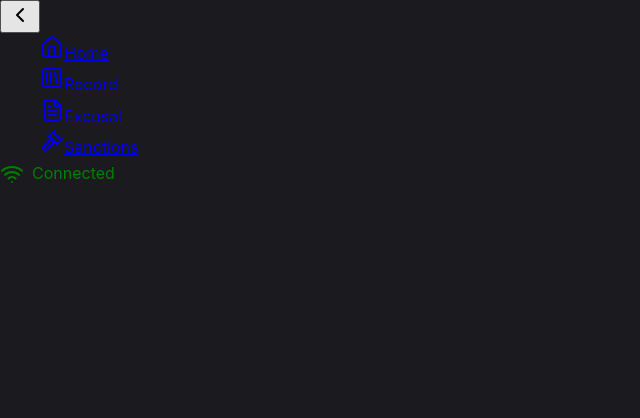
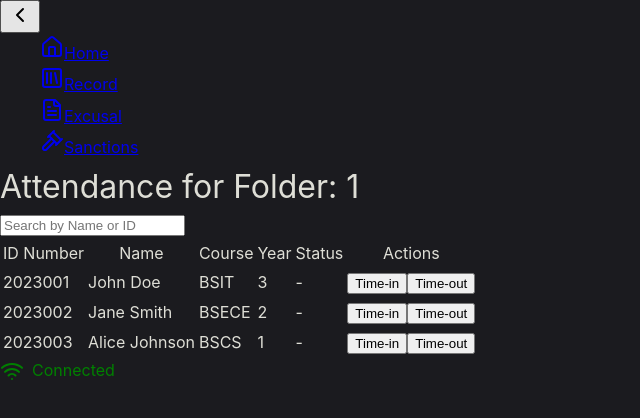
Before and after one commit to HalfMatt/attendance-and-sanction, a React (Vite) app in the folder src/renderer/: page /attendance/1 in a window 1280 px wide. Shown: the top 418 px of the page, without its empty margins (0-640 px from the left). Built offline with nearby package versions, Linux system fonts and the light colour scheme.

Commit message:
Attendance Draft

```diff
--- a/src/renderer/src/App.tsx
+++ b/src/renderer/src/App.tsx
@@ -1,15 +1,15 @@
-import React from 'react';
-import { BrowserRouter as Router, Routes, Route } from 'react-router-dom'; // Corrected 'react-router' to 'react-router-dom'
+import { BrowserRouter as Router, Routes, Route } from 'react-router-dom';
 import Sidebar from './components/components_Sidebar';
 import Home from './pages/Home';
 import Records from './pages/Records';
 import Sanctions from './pages/Sanctions';
+import Attendance from './pages/Attendance'; // Import Attendance component
 import CheckConnection from './components/check_Connection';
-import { FolderProvider } from '././context/FolderContext';
+import { FolderProvider } from './context/FolderContext';
 
 const App: React.FC = () => {
   return (
-    <FolderProvider>  {/* Wrap your app with FolderProvider */}
+    <FolderProvider>
       <Router>
         <div className="flex h-screen bg-slate-900 relative">
           <Sidebar />
@@ -18,6 +18,7 @@ const App: React.FC = () => {
               <Route path="/" element={<Home />} />
               <Route path="/records" element={<Records />} />
               <Route path="/sanctions" element={<Sanctions />} />
+              <Route path="/attendance/:folderName" element={<Attendance />} />
             </Routes>
           </div>
           <div className="absolute top-4 right-4">
--- /dev/null
+++ b/src/renderer/src/pages/Attendance.tsx
@@ -0,0 +1,104 @@
+import { useState } from "react";
+import { useParams } from "react-router-dom";
+
+interface AttendanceRecord {
+  idNumber: string;
+  name: string;
+  course: string;
+  year: string;
+  status: string; // Tracks "Time-in" or "Time-out"
+}
+
+const initialRecords: AttendanceRecord[] = [
+  { idNumber: "2023001", name: "John Doe", course: "BSIT", year: "3", status: "" },
+  { idNumber: "2023002", name: "Jane Smith", course: "BSECE", year: "2", status: "" },
+  { idNumber: "2023003", name: "Alice Johnson", course: "BSCS", year: "1", status: "" },
+];
+
+const Attendance = () => {
+  const { folderName } = useParams(); // Extract folder name dynamically
+  const [records, setRecords] = useState<AttendanceRecord[]>(initialRecords);
+  const [searchTerm, setSearchTerm] = useState("");
+
+  // Handle search logic
+  const filteredRecords = records.filter((record) =>
+    record.name.toLowerCase().includes(searchTerm.toLowerCase()) ||
+    record.idNumber.includes(searchTerm)
+  );
+
+  // Handle Time-in button click
+  const handleTimeIn = (idNumber: string) => {
+    setRecords((prevRecords) =>
+      prevRecords.map((record) =>
+        record.idNumber === idNumber ? { ...record, status: "Time-in" } : record
+      )
+    );
+  };
+
+  // Handle Time-out button click
+  const handleTimeOut = (idNumber: string) => {
+    setRecords((prevRecords) =>
+      prevRecords.map((record) =>
+        record.idNumber === idNumber ? { ...record, status: "Time-out" } : record
+      )
+    );
+  };
+
+  return (
+    <div className="p-8 min-h-screen">
+      <h1 className="text-2xl mb-6 font-bold">Attendance for Folder: {folderName}</h1>
+
+      {/* Search Bar */}
+      <div className="mb-4 text-black">
+        <input
+          type="text"
+          placeholder="Search by Name or ID"
+          className="w-full p-2 border rounded"
+          value={searchTerm}
+          onChange={(e) => setSearchTerm(e.target.value)}
+        />
+      </div>
+
+      {/* Attendance Table */}
+      <table className="min-w-full text-black bg-white border rounded">
+        <thead>
+          <tr>
+            <th className="py-2 px-4 border">ID Number</th>
+            <th className="py-2 px-4 border">Name</th>
+            <th className="py-2 px-4 border">Course</th>
+            <th className="py-2 px-4 border">Year</th>
+            <th className="py-2 px-4 border">Status</th>
+            <th className="py-2 px-4 border">Actions</th>
+          </tr>
+        </thead>
+        <tbody>
+          {filteredRecords.map((record) => (
+            <tr key={record.idNumber}>
+              <td className="py-2 px-4 border text-center">{record.idNumber}</td>
+              <td className="py-2 px-4 border text-center">{record.name}</td>
+              <td className="py-2 px-4 border text-center">{record.course}</td>
+              <td className="py-2 px-4 border text-center">{record.year}</td>
+              <td className="py-2 px-4 border text-center">{record.status || "-"}</td>
+              <td className="py-2 px-4 border text-center space-x-2">
+                <button
+                  className="px-2 py-1 bg-green-500 text-white rounded hover:bg-green-600"
+                  onClick={() => handleTimeIn(record.idNumber)}
+                >
+                  Time-in
+                </button>
+                <button
+                  className="px-2 py-1 bg-red-500 text-white rounded hover:bg-red-600"
+                  onClick={() => handleTimeOut(record.idNumber)}
+                >
+                  Time-out
+                </button>
+              </td>
+            </tr>
+          ))}
+        </tbody>
+      </table>
+    </div>
+  );
+};
+
+export default Attendance;
--- a/src/renderer/src/pages/Home.tsx
+++ b/src/renderer/src/pages/Home.tsx
@@ -1,34 +1,44 @@
 import { useState } from 'react';
+import { useNavigate } from 'react-router-dom'; // Import useNavigate
 import { useFolders } from '../context/FolderContext'; // Import the custom hook
 
 const HomePage = () => {
-  const { folders, addFolder } = useFolders(); // Access global folder state and addFolder function
+  const { folders, addFolder } = useFolders();
   const [isAdding, setIsAdding] = useState(false);
   const [newFolderName, setNewFolderName] = useState("");
+  const navigate = useNavigate(); // Initialize navigation
 
   const handleAddFolderClick = () => {
-    setIsAdding(true); // Show the modal for adding a folder
+    setIsAdding(true);
   };
 
   const handleSaveFolder = () => {
     if (newFolderName) {
-      addFolder(newFolderName); // Add the new folder globally
-      setNewFolderName(""); // Clear input field
-      setIsAdding(false); // Close the add folder input
+      addFolder(newFolderName);
+      setNewFolderName("");
+      setIsAdding(false);
     }
   };
 
+  const handleFolderClick = (folderName: string) => {
+    navigate(`/attendance/${folderName}`); // Redirect to dynamic route
+  };
+
   const handleCancel = () => {
-    setNewFolderName(""); // Clear input field
-    setIsAdding(false); // Close the modal
+    setNewFolderName("");
+    setIsAdding(false);
   };
 
   return (
-    <div className="p-8  min-h-screen">
+    <div className="p-8 min-h-screen">
       <h1 className="text-2xl mb-6 font-bold">Folder Management</h1>
       <div className="grid grid-cols-2 gap-4 md:grid-cols-4">
         {folders.map((folder, index) => (
-          <div key={index} className="p-6 bg-blue-800 rounded-lg shadow flex items-center justify-center text-lg font-medium">
+          <div
+            key={index}
+            onClick={() => handleFolderClick(folder)} // Click handler for folder
+            className="p-6 bg-blue-800 rounded-lg shadow flex items-center justify-center text-lg font-medium cursor-pointer hover:bg-blue-600"
+          >
             📁 {folder}
           </div>
         ))}
@@ -44,7 +54,7 @@ const HomePage = () => {
           <div className="fixed inset-0 bg-black bg-opacity-50 flex justify-center items-center" onClick={handleCancel}>
             <div
               className="bg-blue-800 p-8 rounded-lg shadow-lg w-80"
-              onClick={(e) => e.stopPropagation()} // Prevent click from closing the modal
+              onClick={(e) => e.stopPropagation()}
             >
               <h2 className="text-xl mb-4 font-bold">Enter Folder Name</h2>
               <input
```
